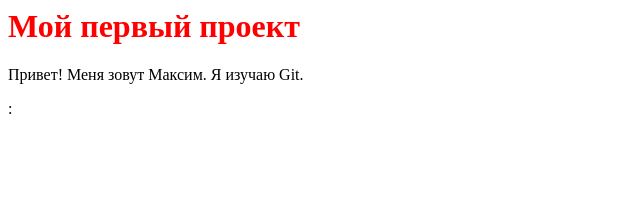
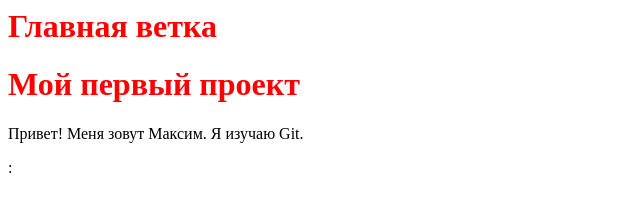
Before and after one commit to nestyyk/MyProject, a plain HTML site: page index.html in a window 1280 px wide. Shown: the whole page, without its empty margins (0-640 px from the left). Drawn offline with Linux system fonts and the light colour scheme.

```diff
--- a/index.html
+++ b/index.html
@@ -1,3 +1,4 @@
+<h1>Главная ветка</h1>
 <h1>Мой первый проект</h1>
 <p>Привет! Меня зовут Максим. Я изучаю Git.</p>
 <head>: <link rel="stylesheet" href="styles.css">
```
